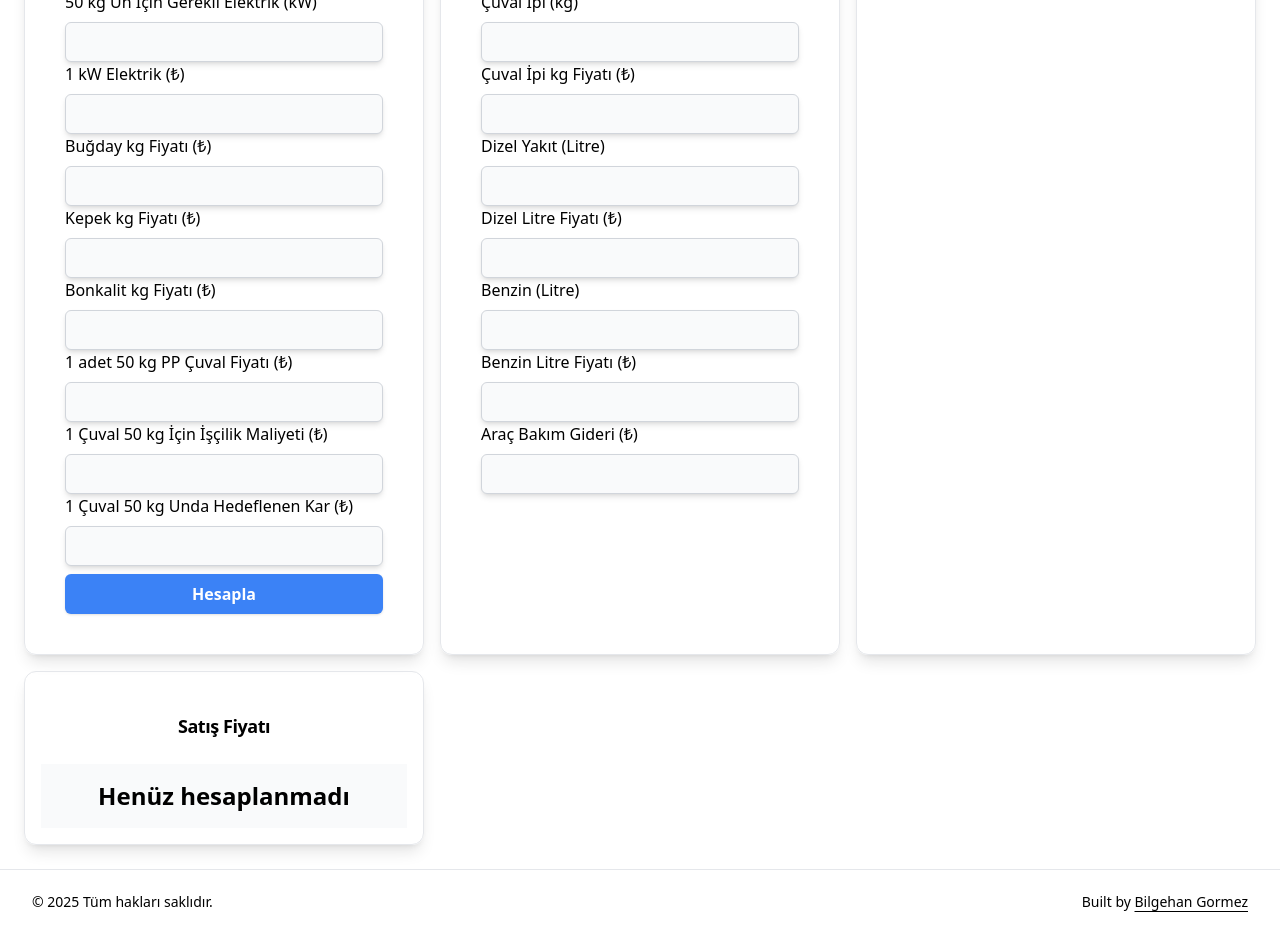
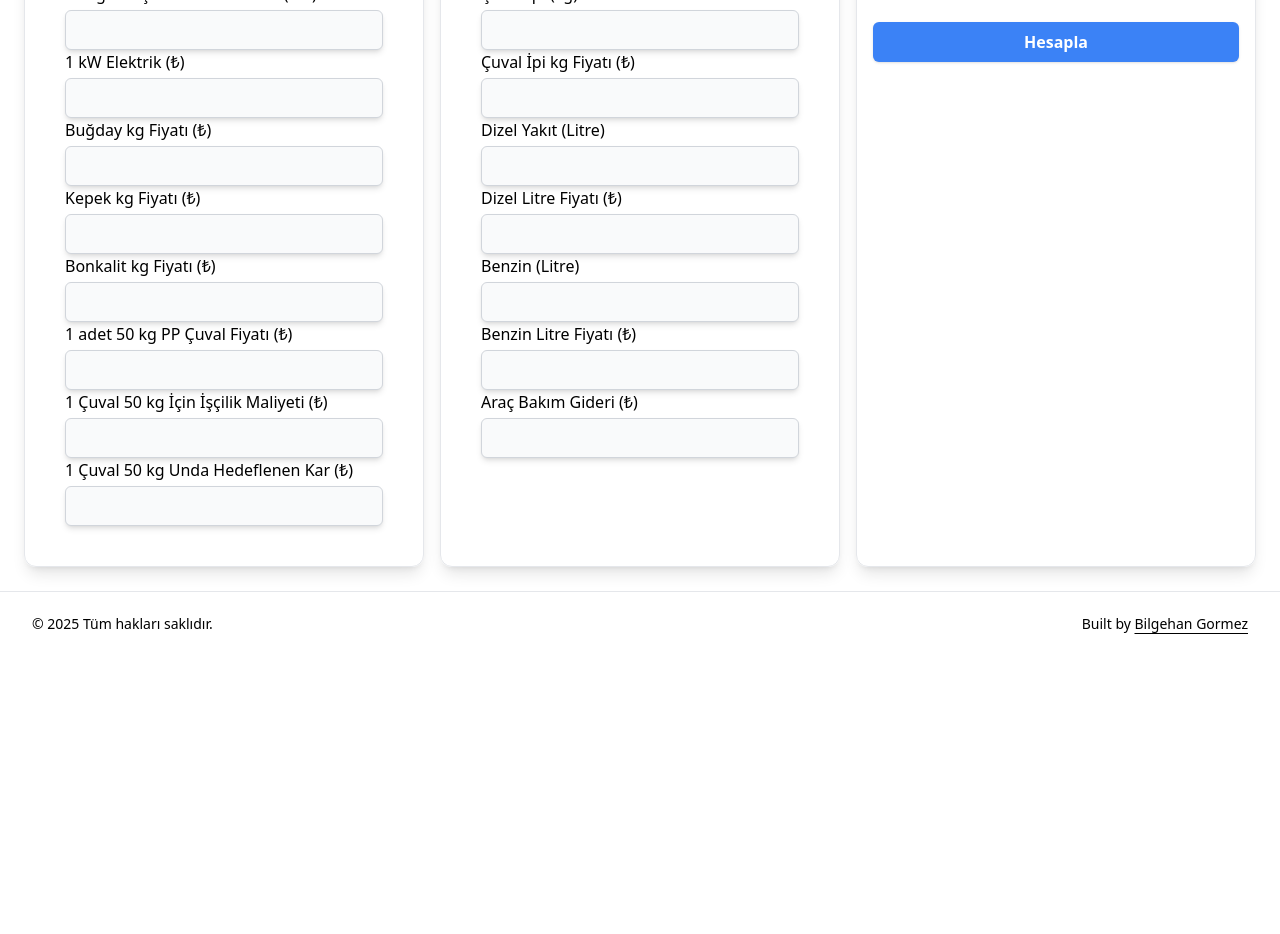
Before and after one commit to bilgehangormez/cost-and-selling-price-calculator, a Next.js app: page / in a window 1280 px wide. Shown: the part 340-1274 px from the top of the page. After the commit the page ends 996 px from the top, so only its background shows below. Built offline with nearby package versions, Linux system fonts and the light colour scheme.

Commit message:
Update PriceCalculator.tsx

```diff
--- a/src/components/PriceCalculator.tsx
+++ b/src/components/PriceCalculator.tsx
@@ -89,10 +89,10 @@ export function PriceCalculator() {
             {/* 📌 Sol Kısım: Maliyet Girdileri */}
             <Card className="shadow-lg rounded-xl border p-4">
                 <CardHeader>
-                    <CardTitle className="text-lg text-center font-semibold">Maliyet Girdileri</CardTitle>
+                    <CardTitle className="text-lg text-center font-extrabold">Maliyet Girdileri</CardTitle>
                 </CardHeader>
                 <CardContent>
-                    <form onSubmit={handleSubmit(onSubmit)} className="space-y-2">
+                    <form onSubmit={handleSubmit(onSubmit)} className="space-y-1">
                         <Label>Aylık Kırılan Buğday (kg)</Label>
                         <Input {...register("monthly_wheat")} className="input-lg"/>
 
@@ -122,10 +122,6 @@ export function PriceCalculator() {
 
                         <Label>1 Çuval 50 kg Unda Hedeflenen Kar (₺)</Label>
                         <Input {...register("target_profit_per_bag")} className="input-lg"/>
-
-                        <Button type="submit" className="button-primary">
-                            Hesapla
-                        </Button>
                     </form>
                 </CardContent>
             </Card>
@@ -133,9 +129,9 @@ export function PriceCalculator() {
             {/* 📌 Orta Kısım: İdari Giderler */}
             <Card className="shadow-lg rounded-xl border p-4">
                 <CardHeader>
-                    <CardTitle className="text-lg text-center font-semibold">İdari Giderler</CardTitle>
+                    <CardTitle className="text-lg text-center font-extrabold">İdari Giderler</CardTitle>
                 </CardHeader>
-                <CardContent className="space-y-2">
+                <CardContent className="space-y-1">
                     <Label>Mutfak Gideri (₺)</Label>
                     <Input {...register("kitchen_expense")} className="input-lg"/>
 
@@ -165,10 +161,10 @@ export function PriceCalculator() {
                 </CardContent>
             </Card>
 
-            {/* 📌 Sağ Kısım: Otomatik Hesaplanan Değerler ve Satış Fiyatı */}
+            {/* 📌 Sağ Kısım: Otomatik Hesaplanan Değerler + Satış Fiyatı + Hesapla Butonu */}
             <Card className="shadow-lg rounded-xl border p-4">
                 <CardHeader>
-                    <CardTitle className="text-lg text-center font-semibold">Otomatik Hesaplanan Değerler</CardTitle>
+                    <CardTitle className="text-lg text-center font-extrabold">Otomatik Hesaplanan Değerler</CardTitle>
                 </CardHeader>
                 <CardContent>
                     <table className="table-auto w-full">
@@ -179,15 +175,10 @@ export function PriceCalculator() {
                         </tbody>
                     </table>
                 </CardContent>
-            </Card>
 
-            <Card className="shadow-lg rounded-xl border p-4">
-                <CardHeader>
-                    <CardTitle className="text-lg text-center font-semibold">Satış Fiyatı</CardTitle>
-                </CardHeader>
-                <CardContent className="p-4 text-center text-2xl font-bold bg-gray-50 rounded-lg">
-                    {finalPrice !== null ? `${finalPrice.toFixed(2)} ₺` : "Henüz hesaplanmadı"}
-                </CardContent>
+                <Button type="submit" className="button-primary mt-4 w-full">
+                    Hesapla
+                </Button>
             </Card>
         </div>
     );
```
